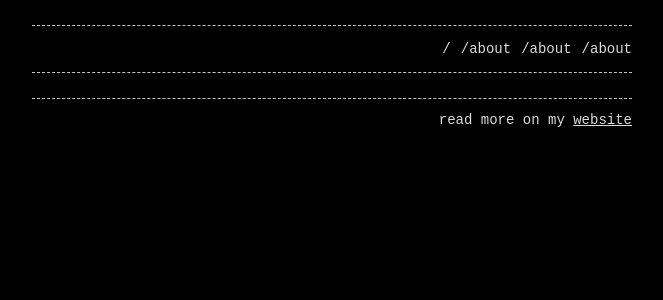
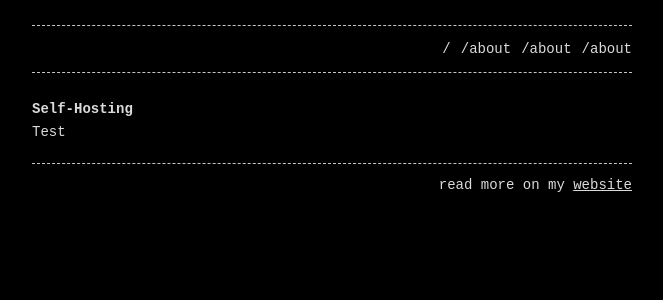
Before and after one commit to visforvali/visforvali.github.io, a Jekyll site: the page built from selfhost.md, in a window 1280 px wide. Shown: the top 300 px of the page, without its empty margins (308-971 px from the left). Built offline with Jekyll 4.4.1, drawn with Linux system fonts in a browser that asks for light colours.

Commit message:
Filename change

```diff
--- a/selfhost.md
+++ b/selfhost.md
@@ -3,3 +3,7 @@ title: /about
 layout: default
 permalink: /self-hosted
 ---
+
+# Self-Hosting
+
+Test
```
Also changed, not shown: tinygames.md (+4 -0 lines).
